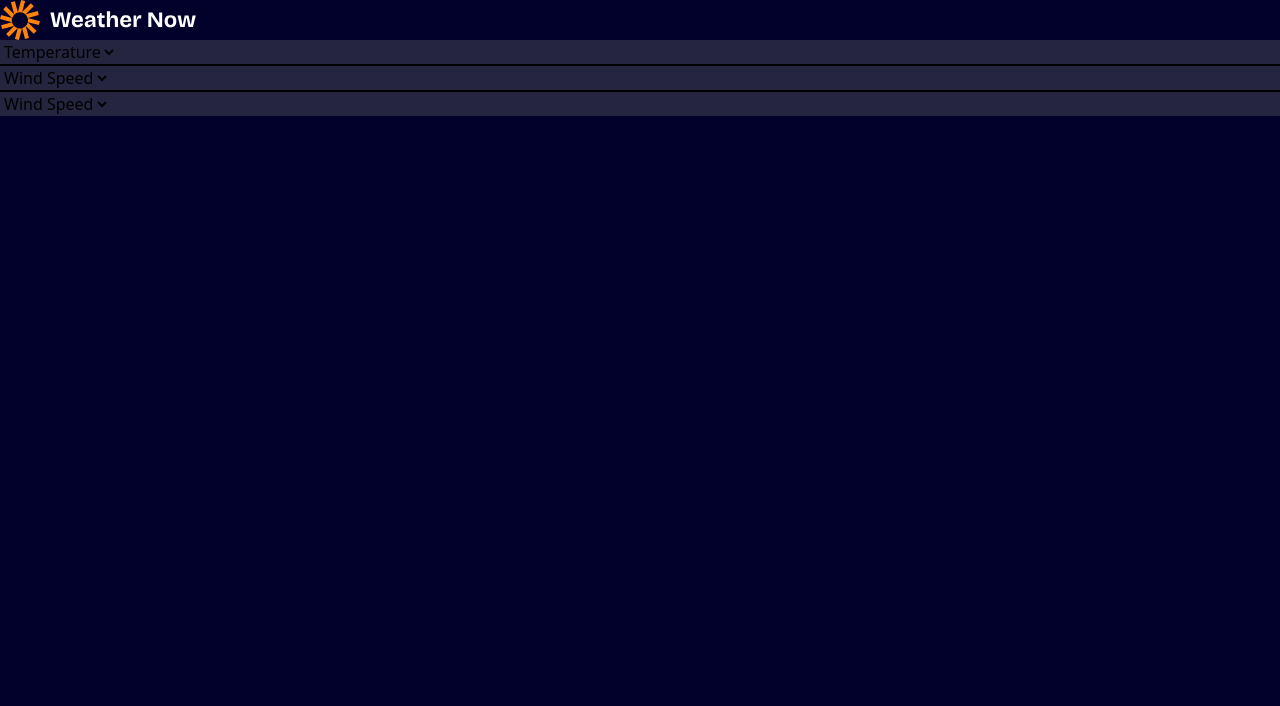
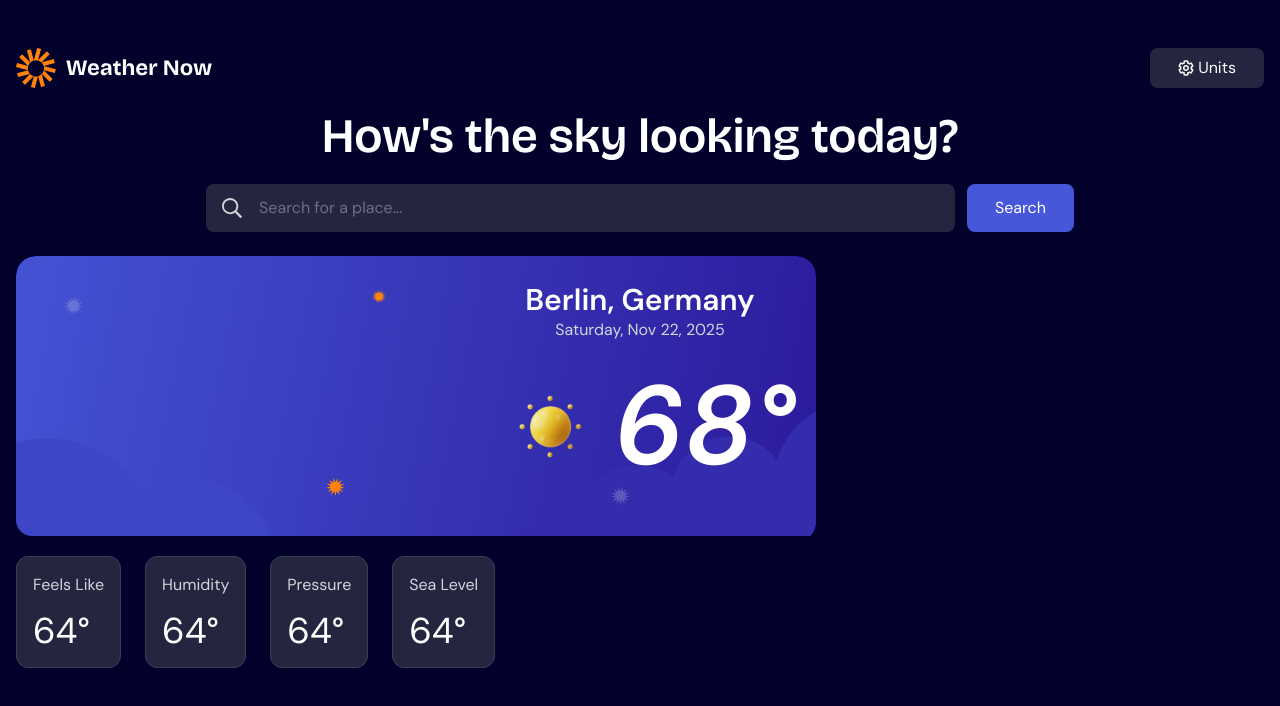
Before and after one commit to isylvestersam/Weather-App, a React (Vite) app: page / in a window 1280 px wide. Shown: the top 706 px of the page. Built offline with nearby package versions, Linux system fonts and the light colour scheme.

Commit message:
Create Weather Context File

```diff
--- a/src/App.jsx
+++ b/src/App.jsx
@@ -2,22 +2,61 @@ import { useState } from 'react'
 import './index.css'
 import logo from './assets/logo.svg'
 import WeatherSelector from './Components/Top Header/WeatherSelector';
+import LocationSelector from './Components/Main/LocationSelector';
+import ShowCaseBar from './Components/Main/ShowCaseBar';
+import FeelsLike from './Components/Main/FeelsLike';
+
+const SET_LOCATION = 'set-location';
+const SET_WEATHER = 'set-weather'
+const SET_LOADING = 'set-loading'
+const SET_ERROR = 'set-error'
+const SET_TEMP_UNIT = 'set-temp-unit';
+const SET_PRECIP_UNIT = 'set-precip-unit'
+
+function weatherReducer(state, action){
+  switch (action.type){
+    case SET_LOCATION:
+      return { ...state, location: action.payload };
+    case SET_WEATHER:
+      return { ...state, weatherData: action.payload, loading: false };
+    case SET_LOADING:
+      return { ...state, loading: true }
+    case SET_ERROR :
+      return { ...state, error: action.payload, loading: false }
+    case SET_TEMP_UNIT:
+      return { ...state, windUnit: action.payload }
+    case SET_PRECIP_UNIT:
+      return { ...state, precipUnit: action.payload }
+    default:
+    return state
+  }
+}
 
 function App() {
   const [selectedCity, setSelectedCity] = useState('');
   const [windSpeedUnit, setWindSpeedUnit] = useState('')
   const [precipitationUnit, setPrecipitationUnit] = useState('')
+  const initialState ={
+    location: '',
+    weatherData: null,
+    loading: false,
+    error: null,
+    temperatureUnit: 'celsius',
+    windUnit: 'kmh',
+    precipUnit: 'mm'
+  }
 
   function handleSelector( value, setValue ){
     setValue(value)
   }
 
 
+
   return (
     <>
-      <div className='container'>
+      <div className='container pt-12 px-4 mx-auto flex flex-col justify-center text-white'>
         <header>
-          <div>
+          <div className='flex justify-between'>
             <img src={logo} />
             <WeatherSelector
               setSelectedCity={setSelectedCity}
@@ -28,8 +67,13 @@ function App() {
               setPrecipitationUnit={setPrecipitationUnit}
               handleSelector={handleSelector}
               />
+
           </div>
         </header>
+        <h3 className='text-white mx-auto font-semibold text-5xl text-center my-6 heading-text '>How's the sky looking today?</h3>
+        <LocationSelector />
+        <ShowCaseBar />
+        <FeelsLike />
 
       </div>
     </>
--- /dev/null
+++ b/src/Components/Context/WeatherContext.jsx
@@ -0,0 +1 @@
+import { createContext, useReducer } from "react";
--- /dev/null
+++ b/src/Components/Main/FeelsLike.jsx
@@ -0,0 +1,25 @@
+
+
+const FeelsLike = () => {
+  const feelsLikeArray = ['feels_like', 'humidity', 'pressure', 'sea_level' ]
+  const formatTitle = (str) => {
+    return str
+      .replace(/_/g, ' ')
+      .replace(/\b\w/g, (c) => c.toUpperCase());
+  };
+  return ( <div className="mt-5 grid grid-cols-2 gap-4 lg:flex lg:gap-6">
+    {
+      feelsLikeArray.map((item) => {
+        return (
+          <div className="bg-[#25253F] flex  flex-col justify-between h-28 py-4 px-4 rounded-xl border border-gray-700 "
+          key={item}>
+            <h3 className="text-gray-300">{formatTitle(item)}</h3>
+            <p className="text-4xl">64°</p>
+          </div>
+        )
+      })
+    }
+  </div> );
+}
+
+export default FeelsLike;
--- /dev/null
+++ b/src/Components/Main/LocationSelector.jsx
@@ -0,0 +1,81 @@
+import searchIcon from '../../assets/icon-search.svg'
+import { useState } from 'react'
+
+
+const LocationSelector = ({ }) => {
+  const [location, setLocation] = useState('')
+  const [weatherData, setWeatherData] = useState(null)
+
+  function handleInputChange(e) {
+    setLocation(e.target.value)
+  }
+
+  async function handleSearch(e) {
+    e.preventDefault();
+    const data = await fetchWeather(location)
+    if (data) {
+      setWeatherData(data)
+    }
+    else {
+      alert ('Location not found')
+    }
+  }
+
+  async function fetchWeather(city) {
+    try {
+      const geoRes = await fetch(
+        `https://geocoding-api.open-meteo.com/v1/search?name=${encodeURIComponent(city)}`
+      )
+      const geoData = await geoRes.json()
+      if (!geoData.results || geoData.results.length === 0 ) throw new Error('Location not Found')
+
+      const { latitude, longitude, name, country } = geoData.results[0]
+
+      const weatherRes = await fetch(
+        `https://api.open-meteo.com/v1/forecast?latitude=${latitude}&longitude=${longitude}&current=temperature_2m,is_day,weather_code&daily=temperature_2m_max,temperature_2m_min,weather_code&hourly=temperature_2m,precipitation&timezone=auto`
+      )
+      if (!weatherRes.ok) {
+        const errorData = await weatherRes.json()
+        console.error('API ERROR:', errorData)
+        throw new Error(errorData || 'Failed to fetch weather')
+      }
+
+      const data  = await weatherRes.json()
+      console.log( data );
+
+      return {
+        location: name,
+        country,
+        current: data.current,
+        daily: data.daily,
+        hourly: data.hourly
+       }
+
+    } catch (err) {
+      console.log(err);
+      return null
+    }
+  }
+
+
+  return ( <form className="text-white flex flex-col gap-3 lg:flex-row w-full  lg:justify-center "
+  onSubmit={handleSearch}
+  >
+    <div className='bg-[#25253F]  flex gap-1 px-4 rounded-lg lg:w-[60%]'>
+      <img src={searchIcon} alt="" />
+      <input
+        type="text"
+        value={location}
+        onChange={handleInputChange}
+        placeholder="Search for a place..." className="placeholder:text-gray-500 bg-[#25253F] px-3 py-3 rounded-lg focus:outline-none w-full"
+
+        />
+    </div>
+    <button
+      className="bg-[#4657D9] py-3 rounded-lg hover:bg-[#2C1B9D] soften lg:px-7"
+      type='submit'
+      >Search</button>
+  </form> );
+}
+
+export default LocationSelector;
--- /dev/null
+++ b/src/Components/Main/ShowCaseBar.jsx
@@ -0,0 +1,29 @@
+import sunnyIcon from '../../assets/icon-sunny.webp'
+import stromIcon from '../../assets/icon-storm.webp'
+import snowIcon from '../../assets/icon-snow.webp'
+import showcaseImgMobile from '../../assets/bg-today-small.svg'
+import showcaseImgDesktop from '../../assets/bg-today-large.svg'
+
+const ShowCaseBar = () => {
+  const formatted = new Date().toLocaleDateString('en-US', {
+    weekday: 'long',
+    month: 'short',
+    day: 'numeric',
+    year: 'numeric'
+  })
+
+  return ( <div className='relative flex flex-col items-center justify-center w-full h-70 rounded-2xl overflow-hidden mt-6 ' >
+    <img src={showcaseImgDesktop} className='absolute inset-0 hidden lg:block -z-50 '/>
+    <img src={showcaseImgMobile} className='absolute inset-0 w-full h-full object-cover block lg:hidden -z-50 bg-contain '/>
+    <div className='text-center'>
+      <h3 className='text-3xl font-semibold'>Berlin, Germany</h3>
+      <p className="text-gray-300 ">{formatted}</p>
+    </div>
+    <div className='flex items-center justify-around'>
+      <img src={sunnyIcon} className='w-32' />
+      <h3 className='text-[7rem] italic font-semibold'>68°</h3>
+    </div>
+  </div> );
+}
+
+export default ShowCaseBar;
--- a/src/Components/Top Header/WeatherSelector.jsx
+++ b/src/Components/Top Header/WeatherSelector.jsx
@@ -1,26 +1,32 @@
+import { useState } from "react";
+import SettingsIcons from '../../assets/icon-units.svg'
 
 
 const WeatherSelector = ({ setSelectedCity, selectedCity, windSpeedUnit, setWindSpeedUnit, precipitationUnit, setPrecipitationUnit, handleSelector }) => {
-  return ( <div className=" bg-[#25253F] ">
-    <select value={selectedCity} onChange={(e) => handleSelector( setSelectedCity, e.target.value ) } id="">
-      <option value="">Temperature</option>
-      <option value="celsius">Celsius</option>
-      <option value="fahrenheit">Fahrenheit</option>
-    </select>
-    <div className="border h-px flex w-full "></div>
-    <select value={windSpeedUnit} onChange={(e) => handleSelector( setWindSpeedUnit, e.target.value )} id="">
-      <option value="">Wind Speed</option>
-      <option value="km/h">km/h</option>
-      <option value="mph">mph</option>
-    </select>
-    <div className="border h-px flex w-full "></div>
-    <select value={windSpeedUnit} onChange={(e) => handleSelector(setPrecipitationUnit, e.target.value )} id="">
-      <option value="">Wind Speed</option>
-      <option value="km/h">km/h</option>
-      <option value="mph">mph</option>
-    </select>
+  const [isOpen, setIsOpen] = useState(false)
+  function toggleDropDown() {
+    setIsOpen(prev => !prev)
+  }
 
+  return ( <div className="text-white relative z-50">
+    <button className=" bg-[#25253F] flex items-center gap-1 text-white px-7 py-2 rounded-lg hover:cursor-pointer hover:bg-[#2F2F48] soften" onClick={() => toggleDropDown()}>
+      <span><img src={SettingsIcons} alt="" /></span>
+      Units</button>
+    { isOpen && (
+      <div className="flex flex-col items-start gap-3 absolute bg-[#25253F] px-3 py-3 w-44 -left-20 top-12 rounded-lg">
+        <p className="text-sm text-gray-500">Temperature</p>
+        <button className="w-full text-left">Celsius</button>
+        <button className="w-full text-left">Fahrenheit</button>
+        <div className="border-b border-gray-700 h-px w-full"></div>
+        <p className="text-sm text-gray-500">Wind Speed</p>
+        <button className="w-full text-left">km/h</button>
+        <button className="w-full text-left">mph</button>
+        <div className="border-b border-gray-700 h-px w-full"></div>
+        <p className="text-sm text-gray-500">Precipitation</p>
+        <button className="w-full text-left">Millimeters (mm)</button>
+        <button className="w-full text-left">Inches (in)</button>
+      </div>
+    )}
   </div> );
 }
-
 export default WeatherSelector;
--- a/src/index.css
+++ b/src/index.css
@@ -6,3 +6,15 @@
 body{
   @apply bg-[#02012B]
 }
+.soften{
+  @apply transition-all duration-200 ease-in-out
+}
+* {
+  font-family: 'DM Sans';
+}
+button {
+  @apply hover:cursor-pointer
+}
+.heading-text {
+  font-family: 'Bricolage Grotesque';
+}
```
